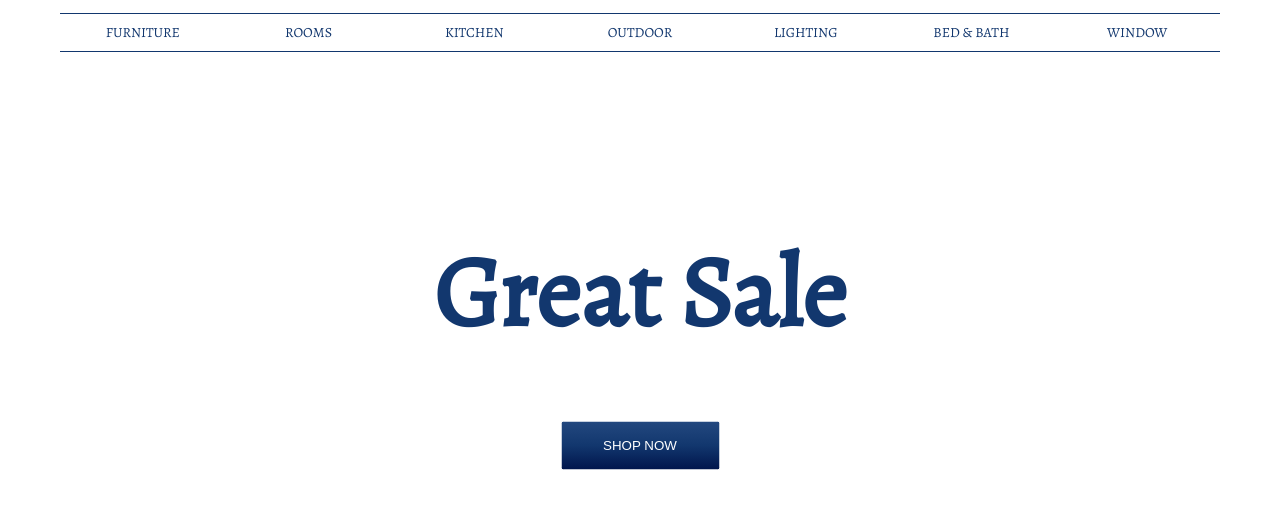
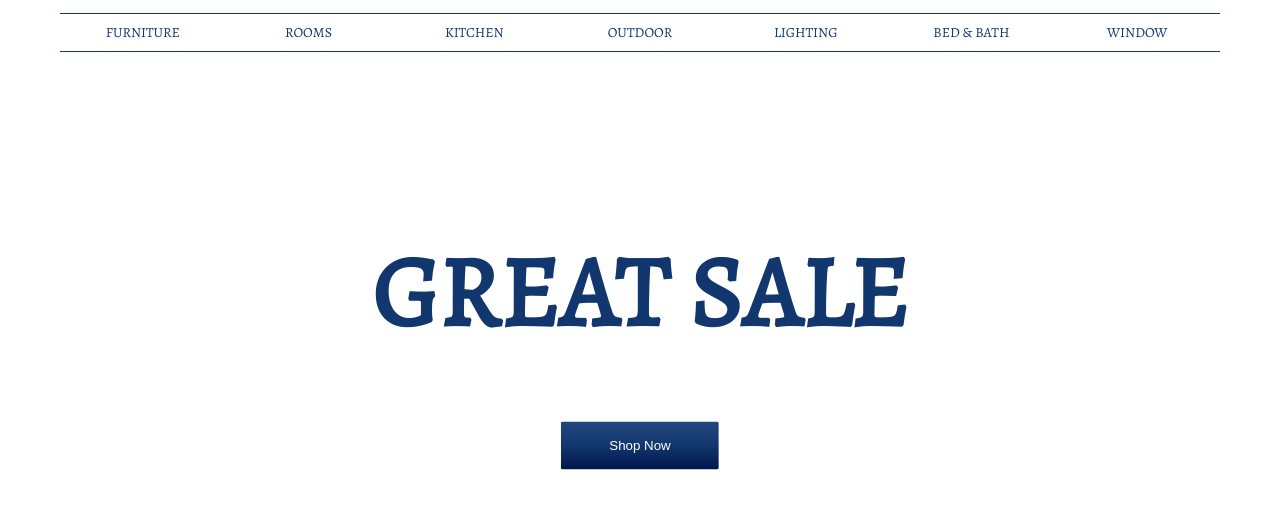
Before and after one commit to AustinCabs/css-bootcamp, a plain HTML site: page funiture-store/index.html in a window 1280 px wide. Shown: the part 80-588 px from the top of the page. Drawn offline with nearby package versions, Linux system fonts and the light colour scheme.

Commit message:
fix style banner

```diff
--- a/funiture-store/style.css
+++ b/funiture-store/style.css
@@ -219,18 +219,21 @@ body {
 }
 /* end of navbar */
 
-/* Banner */
+/* banner */
 .banner {
-    grid-column: 2/10;
-    grid-row: 4/5;
+    grid-column: 2 / 10;
+    grid-row: 4 / 5;
     position: relative;
 }
+
 .banner-content {
     position: absolute;
     top: 50%;
     left: 50%;
-    transform: translate(-50%,-50%);
+    transform: translate(-50%, -50%);
+    text-transform: uppercase;
     text-align: center;
+    z-index: 50;
 }
 
 .banner-heading {
@@ -242,17 +245,16 @@ body {
 .banner-btn {
     width: 16rem;
     height: 5rem;
-background: linear-gradient(to top,#00154c,#12376e,#23487f);
+    background: linear-gradient(to top, #00154c, #12376e, #23487f);
     color: #fff;
-text-transform: uppercase;
+    border: .1rem solid #fff;
+    border-radius: .3rem;
     outline: none;
-border-radius: .3rem;
-border: .1rem, solid #fff;
     position: relative;
-transition: top .2s;
     overflow: hidden;
 }
-.banner-btn-text-one{
+
+.banner-btn-text-one {
     position: absolute;
     top: 50%;
     left: 0;
@@ -261,22 +263,23 @@ width: 100%;
     transition: top .2s;
 }
 
-.banner-btn-text-two{
+.banner-btn-text-two {
     position: absolute;
     top: 150%;
     left: 0;
     transform: translateY(-50%);
     width: 100%;
+    transition: top .2s;
 }
 
 .banner-btn:hover .banner-btn-text-one {
     top: -100%;
 }
+
 .banner-btn:hover .banner-btn-text-two {
     top: 50%;
 }
 
 .slideshow {
-    display:none;
+display: none;
 }
-/* Banner */
```
Lines whose indentation alone changed are shown as unchanged.
